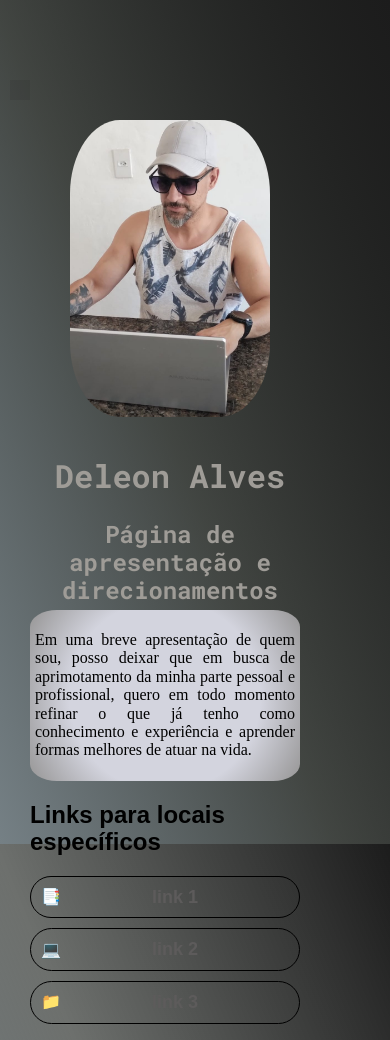
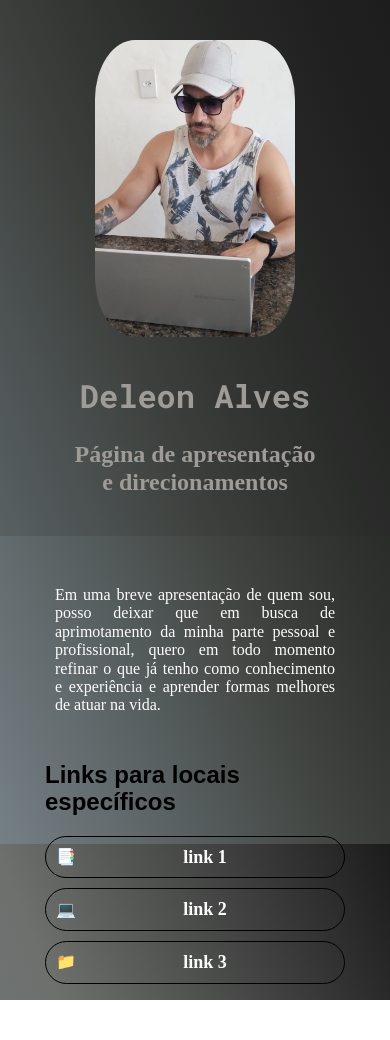
Before and after one commit to DeleonAlves/perfil, a plain HTML site: page index.html in a window 390 px wide. After the commit the page ends 1000 px from the top, so only its background shows below. Drawn offline with Linux system fonts and the light colour scheme; a web font is replaced by a local one.

Commit message:
ajustes em font e cor textos e links

```diff
--- a/style/main.css
+++ b/style/main.css
@@ -20,9 +20,12 @@ html, body {
 }
 
 div.contorno {
-    display: grid;
+    display: flex;
     background-color: #22212126;
     grid-template-columns: 50% 50%;
+    padding: 10px;
+
+    background-color: #22212126;
     padding: 10px;
 }
 
@@ -39,7 +42,7 @@ div.contorno {
 
  img {
     width: 200px;
-    border-radius: 25%;
+    border-radius: 20%;
 }
 
 div.bloc-one__title {
@@ -57,6 +60,8 @@ div.bloc-one__title {
 
 .bloc-one__title h2 {
     padding-top: 5px;
+    font-family: "Alan Sans";
+
 }
 
 .col-links__title {
@@ -65,16 +70,16 @@ div.bloc-one__title {
 }
 
 .text {
-    background: #d3d4de;
-    background: radial-gradient(circle, rgba(211, 212, 222, 1) 60%, rgba(150, 149, 149, 1) 100%);    padding: 5px;
     text-align: justify;
     border-radius: 10%;
-    font-family:"Alan Sans"
+    font-family:"Alan Sans";
+    color: #fffefe;
+    padding: 10px;
 }
 
 div.col-links {
     margin: 10px;
-
+   width: 300px;
 }
 
 .col-links__link ul {
@@ -103,25 +108,39 @@ div.col-links__link {
     list-style: none;
     padding-left: 0px;
     padding-right: 0px;
+    font-family: "Alan Sans";
 
 }
 
 .links-itens {
     width: 100%;
     text-align: center;
-    color: #5d5b5b;
+    color: #fffefe;
     font-size: 18px;
     font-weight: 600;
 }
 
 
 
-@media screen and (max-width: 560px){
+@media screen and (max-width: 660px){
+
+    .container {
+        padding: 0px;
+    }
+
+    .contorno {
+        display: flex;
+        flex-direction: column;
+        flex: 1;
+        align-items: center;
+    }
 
    .bloc-one {
-    display: block;
+    display: flex;
+    flex-direction: column;
+    align-items: center;
+    justify-content: center;
     width: 300px;
-    position: absolute;
     padding: 10px;
    }
 
@@ -130,8 +149,7 @@ div.col-links__link {
         display: block;
         width: 300px;
         position: absolute;
-        top: 600px;
-        padding-right: 30px;
+        top: 550px;
     }
 
 }
```
